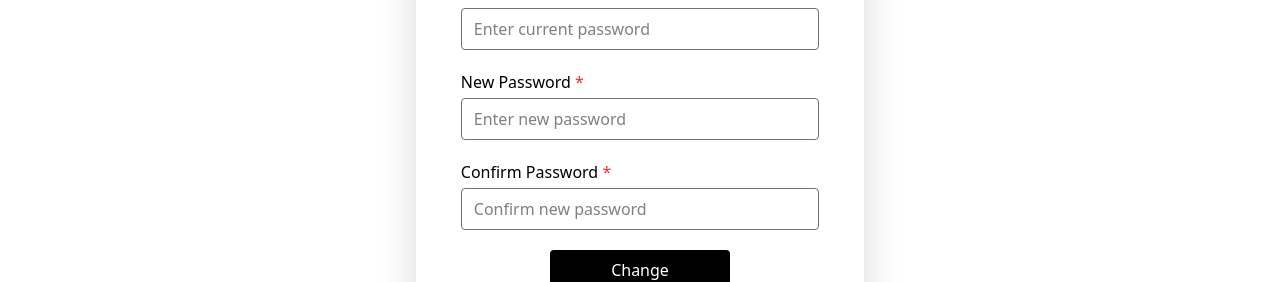
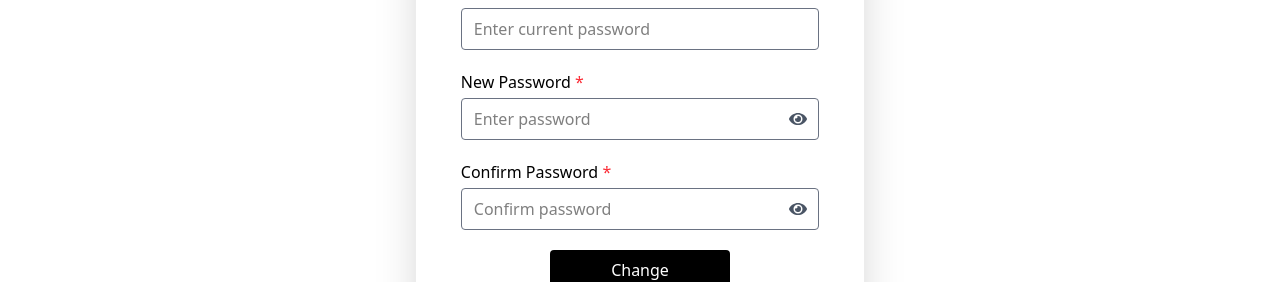
Before and after one commit to Tarun-saini001/BlogsFrontend, a React app: page /change-password in a window 1280 px wide. Shown: the part 355-637 px from the top of the page. Built offline with nearby package versions, Linux system fonts and the light colour scheme; the HTML template or start-up script is replaced by a standard one.

Commit message:
eye button on changePassword

```diff
--- a/src/pages/ChangePass.jsx
+++ b/src/pages/ChangePass.jsx
@@ -1,4 +1,5 @@
 import React, { useState } from "react";
+import { FaEye, FaEyeSlash } from "react-icons/fa";
 import { useNavigate } from "react-router-dom";
 import { toast } from "react-toastify";
 
@@ -14,6 +15,8 @@ const ChangePass = () => {
 
     const [errors, setErrors] = useState({});
     const [loading, setLoading] = useState(false);
+    const [showPassword, setShowPassword] = useState(false);
+    const [showConfirmPassword, setShowConfirmPassword] = useState(false);
 
 
     const validateField = (name, value, updatedForm = formData) => {
@@ -199,52 +202,70 @@ const ChangePass = () => {
                 </div>
 
                 {/* New Password */}
+                {/* Password */}
                 <div className="w-[80%] flex flex-col space-y-1">
-                    <label>
-                        New Password <span className="text-red-500">*</span>
-                    </label>
+                    <label> New Password <span className="text-red-500">*</span></label>
+
+                    <div className="relative">
                         <input
-                        type="password"
-                        name="newPassword"
+                            type={showPassword ? "text" : "password"}
+                            name="password"
+                            placeholder="Enter password"
+                            value={formData.password}
+                            onChange={handleChange}
                             onBlur={handleBlur}
-                        placeholder="Enter new password"
-                        value={formData.newPassword}
-                        onChange={handleChange}
-                        className={`bg-white px-3 py-2 border rounded focus:outline-none focus:ring-2 ${errors.newPassword
+                            className={`bg-white px-3 py-2 pr-10 border rounded w-full focus:outline-none focus:ring-2 ${errors.password
                                 ? "border-red-500 focus:ring-red-200"
                                 : "border-gray-500 focus:ring-blue-500"
                                 }`}
                         />
-                    {errors.newPassword && (
-                        <span className="text-red-500 text-xs">
-                            {errors.newPassword}
-                        </span>
+
+                        <button
+                            type="button"
+                            onClick={() => setShowPassword(!showPassword)}
+                            className="absolute right-3 top-1/2 -translate-y-1/2 text-gray-600 hover:text-gray-800"
+                        >
+                            {showPassword ? <FaEyeSlash size={18} /> : <FaEye size={18} />}
+                        </button>
+                    </div>
+
+                    {errors.password && (
+                        <span className="text-red-500 text-xs">{errors.password}</span>
                     )}
                 </div>
 
                 {/* Confirm Password */}
                 <div className="w-[80%] flex flex-col space-y-1">
-                    <label>
-                        Confirm Password <span className="text-red-500">*</span>
-                    </label>
+                    <label>Confirm Password <span className="text-red-500">*</span></label>
+
+                    <div className="relative">
                         <input
-                        type="password"
+                            type={showConfirmPassword ? "text" : "password"}
                             name="confirmPassword"
-                        onBlur={handleBlur}
-                        placeholder="Confirm new password"
+                            placeholder="Confirm password"
                             value={formData.confirmPassword}
                             onChange={handleChange}
-                        className={`bg-white px-3 py-2 border rounded focus:outline-none focus:ring-2 ${errors.confirmPassword
+                            onBlur={handleBlur}
+                            className={`bg-white px-3 py-2 pr-10 border rounded w-full focus:outline-none focus:ring-2 ${errors.confirmPassword
                                 ? "border-red-500 focus:ring-red-200"
                                 : "border-gray-500 focus:ring-blue-500"
                                 }`}
                         />
+
+                        <button
+                            type="button"
+                            onClick={() => setShowConfirmPassword(!showConfirmPassword)}
+                            className="absolute right-3 top-1/2 -translate-y-1/2 text-gray-600 hover:text-gray-800"
+                        >
+                            {showConfirmPassword ? <FaEyeSlash size={18} /> : <FaEye size={18} />}
+                        </button>
+                    </div>
+
                     {errors.confirmPassword && (
-                        <span className="text-red-500 text-xs">
-                            {errors.confirmPassword}
-                        </span>
+                        <span className="text-red-500 text-xs">{errors.confirmPassword}</span>
                     )}
                 </div>
+
 
                 {errors.general && (
                     <span className="text-red-500 text-sm w-[80%] text-center">
--- a/src/pages/Profile.jsx
+++ b/src/pages/Profile.jsx
@@ -154,7 +154,7 @@ const Profile = () => {
         }
     };
     return (
-        <div className="min-h-screen bg-gray-100 p-6">
+        <div className="min-h-screen  bg-gray-100 p-6">
 
             <div className="max-w-4xl mx-auto bg-white p-8 rounded-xl shadow-md space-y-6">
 
```
Also changed, not shown: 1 other file (tests, documents, lock files or other folders). Lines whose indentation alone changed are shown as unchanged.
